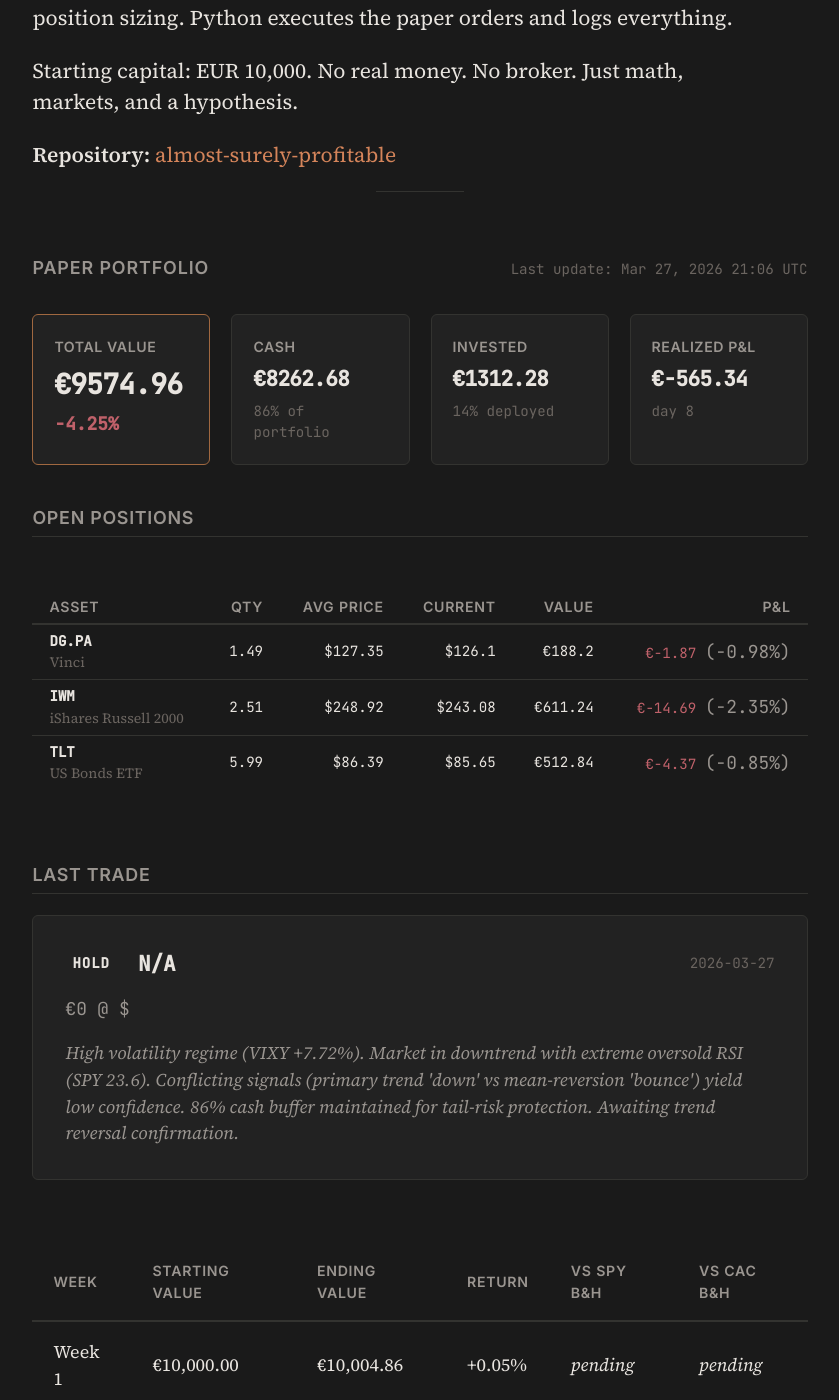
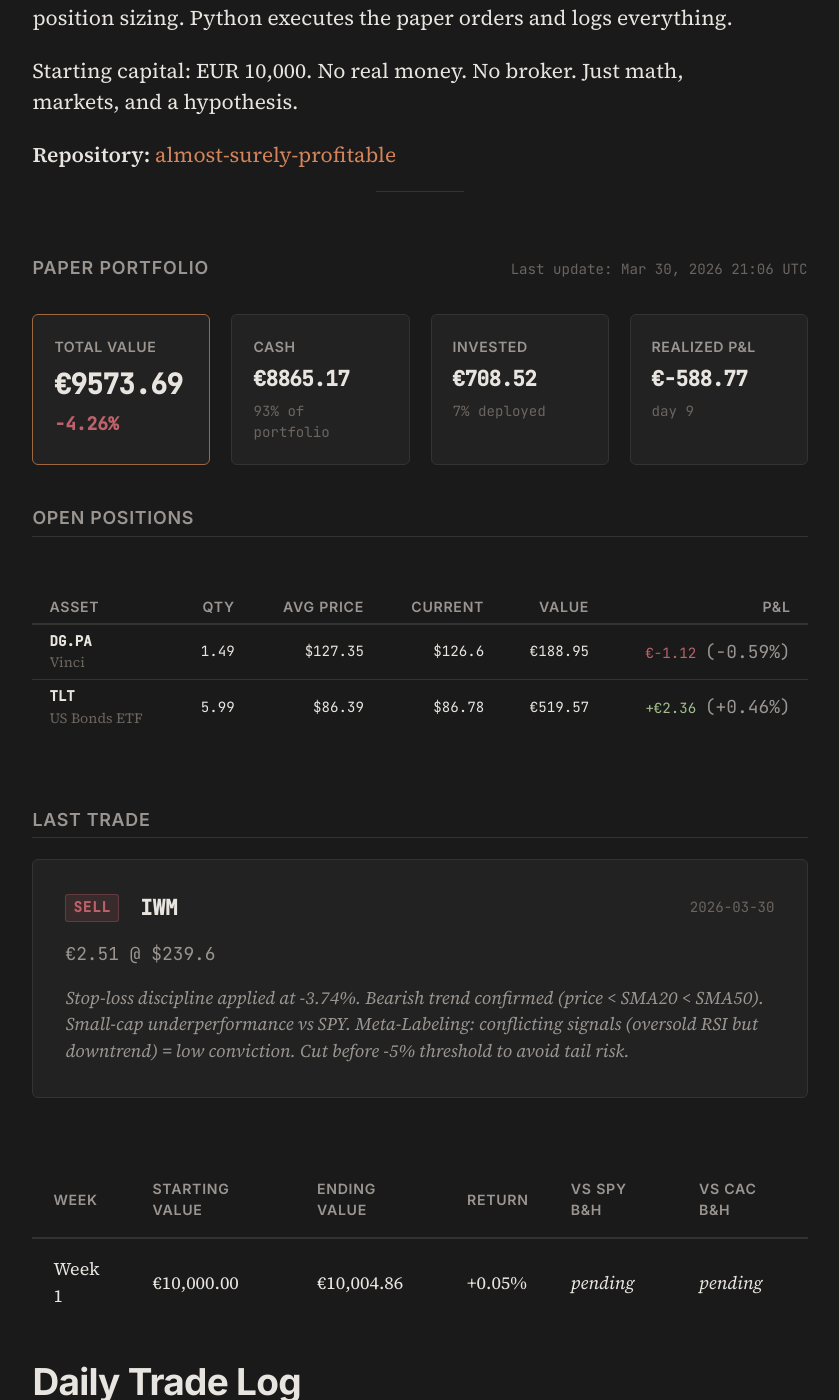
Before and after one commit to Alm0stSurely/alm0stsurely.github.io, a Jekyll site: the page built from trading.md, in a window 1280 px wide and 1400 px high, scrolled down 854 px. Shown: the whole window, without its empty margins (220-1059 px from the left). Built offline with Jekyll 4.4.1, drawn with Linux system fonts in a browser that asks for light colours.

Commit message:
data: portfolio update 2026-03-30 — IWM exit, 92.6% cash

```diff
--- a/_data/portfolio.json
+++ b/_data/portfolio.json
@@ -1,52 +1,41 @@
 {
-  "last_updated": "2026-03-27T21:06:01",
+  "last_updated": "2026-03-30T21:06:21",
   "starting_capital": 10000.00,
-  "cash": 8262.68,
-  "total_value": 9574.96,
-  "total_return_pct": -4.25,
-  "total_realized_pnl": -565.34,
-  "days_active": 8,
+  "cash": 8865.17,
+  "total_value": 9573.69,
+  "total_return_pct": -4.26,
+  "total_realized_pnl": -588.77,
+  "days_active": 9,
   "positions": [
     {
       "ticker": "DG.PA",
       "name": "Vinci",
       "quantity": 1.49,
       "avg_price": 127.35,
-      "current_price": 126.10,
-      "market_value": 188.20,
-      "pnl": -1.87,
-      "pnl_pct": -0.98,
+      "current_price": 126.60,
+      "market_value": 188.95,
+      "pnl": -1.12,
+      "pnl_pct": -0.59,
       "allocation_pct": 1.97
-    },
-    {
-      "ticker": "IWM",
-      "name": "iShares Russell 2000",
-      "quantity": 2.51,
-      "avg_price": 248.92,
-      "current_price": 243.08,
-      "market_value": 611.24,
-      "pnl": -14.69,
-      "pnl_pct": -2.35,
-      "allocation_pct": 6.38
     },
     {
       "ticker": "TLT",
       "name": "US Bonds ETF",
       "quantity": 5.99,
       "avg_price": 86.39,
-      "current_price": 85.65,
-      "market_value": 512.84,
-      "pnl": -4.37,
-      "pnl_pct": -0.85,
-      "allocation_pct": 5.36
+      "current_price": 86.78,
+      "market_value": 519.57,
+      "pnl": 2.36,
+      "pnl_pct": 0.46,
+      "allocation_pct": 5.43
     }
   ],
   "last_trade": {
-    "date": "2026-03-27",
-    "ticker": "N/A",
-    "action": "hold",
-    "price": null,
-    "amount": null,
-    "reasoning": "High volatility regime (VIXY +7.72%). Market in downtrend with extreme oversold RSI (SPY 23.6). Conflicting signals (primary trend 'down' vs mean-reversion 'bounce') yield low confidence. 86% cash buffer maintained for tail-risk protection. Awaiting trend reversal confirmation."
+    "date": "2026-03-30",
+    "ticker": "IWM",
+    "action": "sell",
+    "price": 239.60,
+    "amount": 2.51,
+    "reasoning": "Stop-loss discipline applied at -3.74%. Bearish trend confirmed (price < SMA20 < SMA50). Small-cap underperformance vs SPY. Meta-Labeling: conflicting signals (oversold RSI but downtrend) = low conviction. Cut before -5% threshold to avoid tail risk."
   }
 }
```
